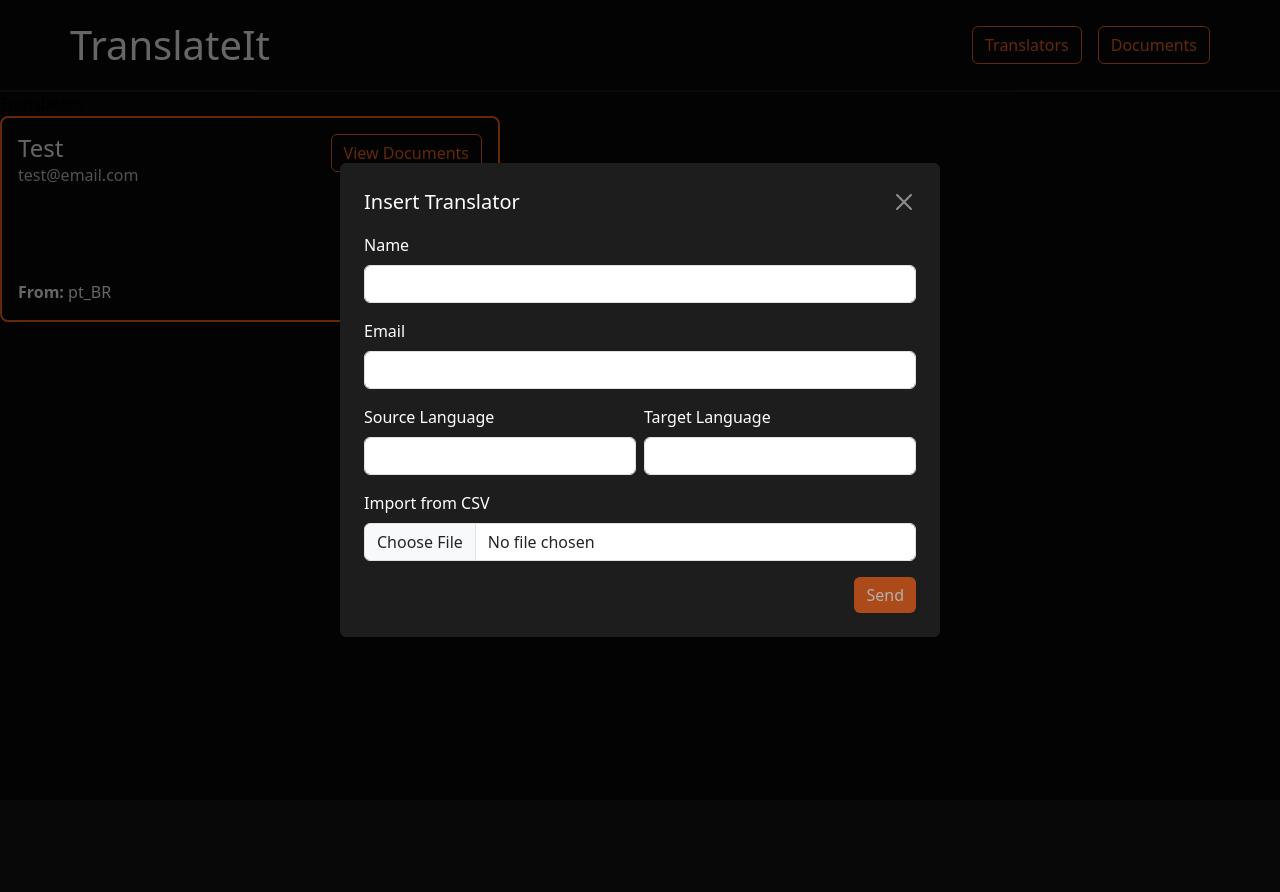
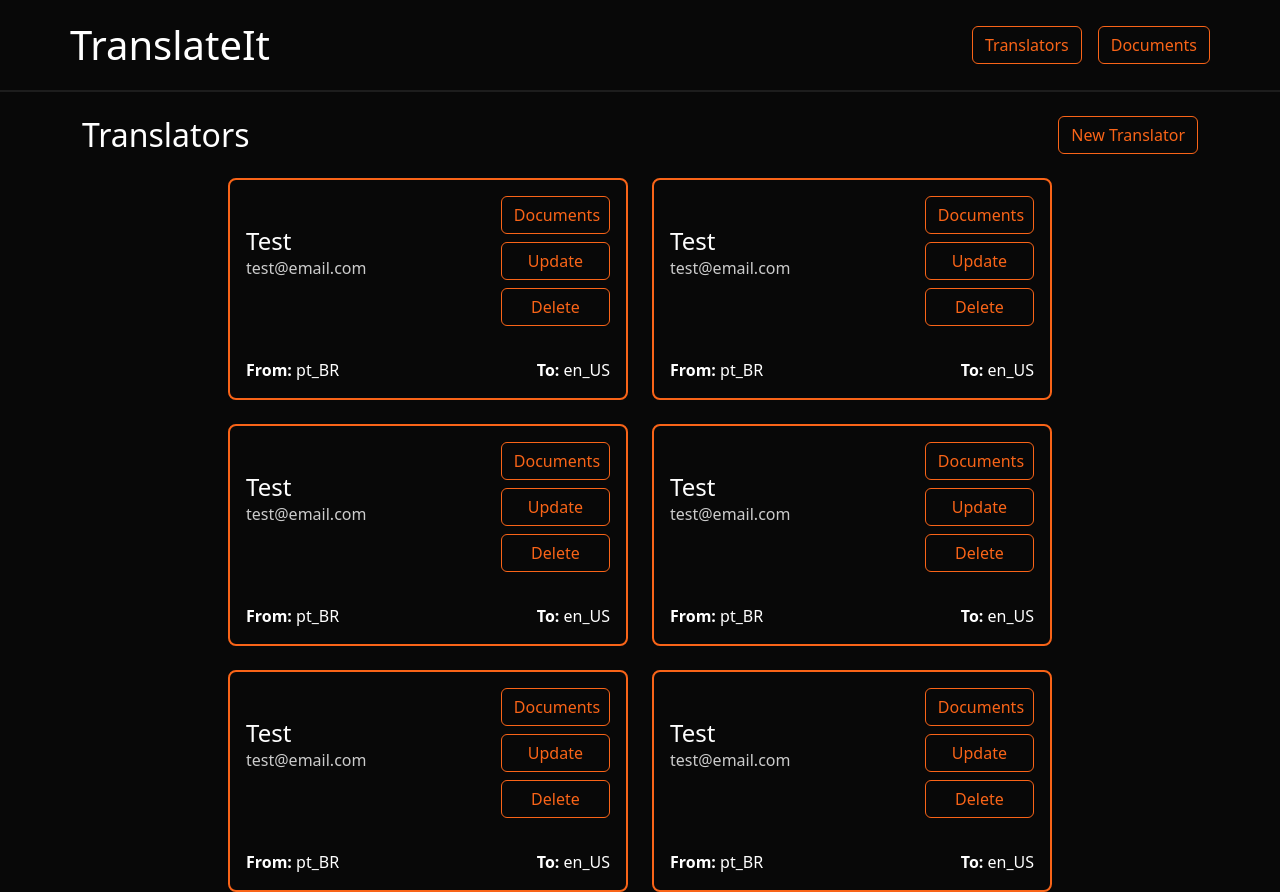
Before and after one commit to henrythuler/translateit_frontend, a Vue app: page /translators in a window 1280 px wide. Before the commit the page ends 800 px from the top, so only its background shows below. Built offline with nearby package versions, Linux system fonts and the light colour scheme.

Commit message:
refactor: TranslatorsView, Base/TranslatorCard styles changed

```diff
--- a/src/components/base/BaseCard.vue
+++ b/src/components/base/BaseCard.vue
@@ -1,17 +1,17 @@
 <template>
-    <div class="base-card p-3 rounded-3 text-white">
-        <div class="card-header d-flex justify-content-between align-items-start">
-            <div class="card-info">
+    <div class="base-card p-3 rounded-3 text-white d-flex flex-column justify-content-center align-items-center justify-content-md-between align-items-md-center">
+        <div class="card-header d-flex flex-column flex-md-row justify-content-between align-items-center w-100">
+            <div class="card-info text-center text-md-start mb-1 mb-md-0">
                 <h3 class="card-title">{{ title }}</h3>
                 <p v-if="description" class="card-description">{{ description }}</p>
             </div>
 
-            <div class="card-actions d-flex flex-column align-items-end gap-2">
+            <div class="card-actions d-flex flex-column gap-2 justify-items-center mt-1 mt-md-0">
                 <slot name="actions" />
             </div>
         </div>
 
-        <div v-if="$slots.default" class="card-content mt-3">
+        <div v-if="$slots.default" class="card-footer mt-3 w-100">
             <slot />
         </div>
     </div>
@@ -35,6 +35,14 @@
         font-size: 1.5rem;
     }
 
+    .card-info {
+        width: 100%;
+    }
+
+    .card-actions {
+        width: 100%;
+    }
+
     .card-description {
         font-size: 1rem;
         color: #cccccc;
@@ -43,4 +51,14 @@
     .card-actions .actions {
         width: 100%;
     }
+
+    @media (min-width: 768px){
+        .card-info {
+            width: 70%;
+        }
+
+        .card-actions {
+            width: 30%;
+        }
+    }
 </style>
--- a/src/components/translator/TranslatorCard.vue
+++ b/src/components/translator/TranslatorCard.vue
@@ -1,20 +1,22 @@
 <template>
     <BaseCard class="translator-card" :title="translator.name" :description="translator.email">
-        <div class="d-flex justify-content-between text-white mt-3">
+        <div class="d-flex justify-content-between text-white mt-3 w-100">
             <span><strong>From:</strong> {{ translator.source_language }}</span>
             <span><strong>To:</strong> {{ translator.target_language }}</span>
         </div>
 
         <template #actions>
-            <BaseButton class="btn btn-outline-light" @click="$emit('view-documents')">
-                View Documents
-            </BaseButton>
-            <BaseButton class="btn btn-outline-warning" @click="$emit('update')">
-                Update
-            </BaseButton>
-            <BaseButton class="btn btn-outline-danger" @click="$emit('delete')">
-                Delete
-            </BaseButton>
+            <div class="d-flex flex-column gap-2">
+                <BaseButton class="btn btn-outline-light w-100" @click="$emit('view-documents')">
+                    Documents
+                </BaseButton>
+                <BaseButton class="btn btn-outline-warning w-100" @click="$emit('update')">
+                    Update
+                </BaseButton>
+                <BaseButton class="btn btn-outline-danger w-100" @click="$emit('delete')">
+                    Delete
+                </BaseButton>
+            </div>
         </template>
     </BaseCard>
 </template>
@@ -35,6 +37,7 @@
 
 <style scoped>
     .translator-card {
-        max-width: 500px;
+        width: 100%;
+        max-width: 400px;
     }
 </style>
--- a/src/views/TranslatorsView.vue
+++ b/src/views/TranslatorsView.vue
@@ -1,17 +1,78 @@
 <template>
-    <div class="text-black">Translators</div>
-    <TranslatorCard :translator="{name: 'Test', email: 'test@email.com', source_language: 'pt_BR', target_language: 'en_US'}" />
-    <CreateTranslatorModal :visible="showModal" @close="hideModal"></CreateTranslatorModal>
+    <div class="container mt-4">
+        <div class="d-flex justify-content-between align-items-center mb-4 flex-wrap gap-3">
+            <h2 class="text-white m-0">Translators</h2>
+            <BaseButton @click="showCreateModal = true">New Translator</BaseButton>
+        </div>
+
+        <div v-if="translators.length === 0" class="text-white text-center h2 mt-5">
+            No Translators found, please insert them first.
+        </div>
+
+        <div v-else class="d-flex flex-wrap justify-content-center gap-4">
+            <TranslatorCard
+                v-for="translator in translators"
+                :key="translator.email"
+                :translator="translator"
+            />
+        </div>
+
+        <CreateTranslatorModal
+            :visible="showCreateModal"
+            @close="showCreateModal = false"
+            @created="handleCreated"
+        />
+    </div>
 </template>
 
 <script setup>
     import { ref } from 'vue'
     import TranslatorCard from '@/components/translator/TranslatorCard.vue'
+    import BaseButton from '@/components/base/BaseButton.vue'
     import CreateTranslatorModal from '@/components/translator/CreateTranslatorModal.vue'
 
-    const showModal = ref(true)
+    const showCreateModal = ref(false)
 
-    function hideModal(){
-        showModal.value = false
+    const translators = ref([
+        {
+            name: 'Test',
+            email: 'test@email.com',
+            source_language: 'pt_BR',
+            target_language: 'en_US'
+        },
+        {
+            name: 'Test',
+            email: 'test@email.com',
+            source_language: 'pt_BR',
+            target_language: 'en_US'
+        },
+        {
+            name: 'Test',
+            email: 'test@email.com',
+            source_language: 'pt_BR',
+            target_language: 'en_US'
+        },
+        {
+            name: 'Test',
+            email: 'test@email.com',
+            source_language: 'pt_BR',
+            target_language: 'en_US'
+        },
+        {
+            name: 'Test',
+            email: 'test@email.com',
+            source_language: 'pt_BR',
+            target_language: 'en_US'
+        },
+        {
+            name: 'Test',
+            email: 'test@email.com',
+            source_language: 'pt_BR',
+            target_language: 'en_US'
+        }
+    ])
+
+    const handleCreated = (data) => {
+        console.log('Created:', data)
     }
 </script>
```
